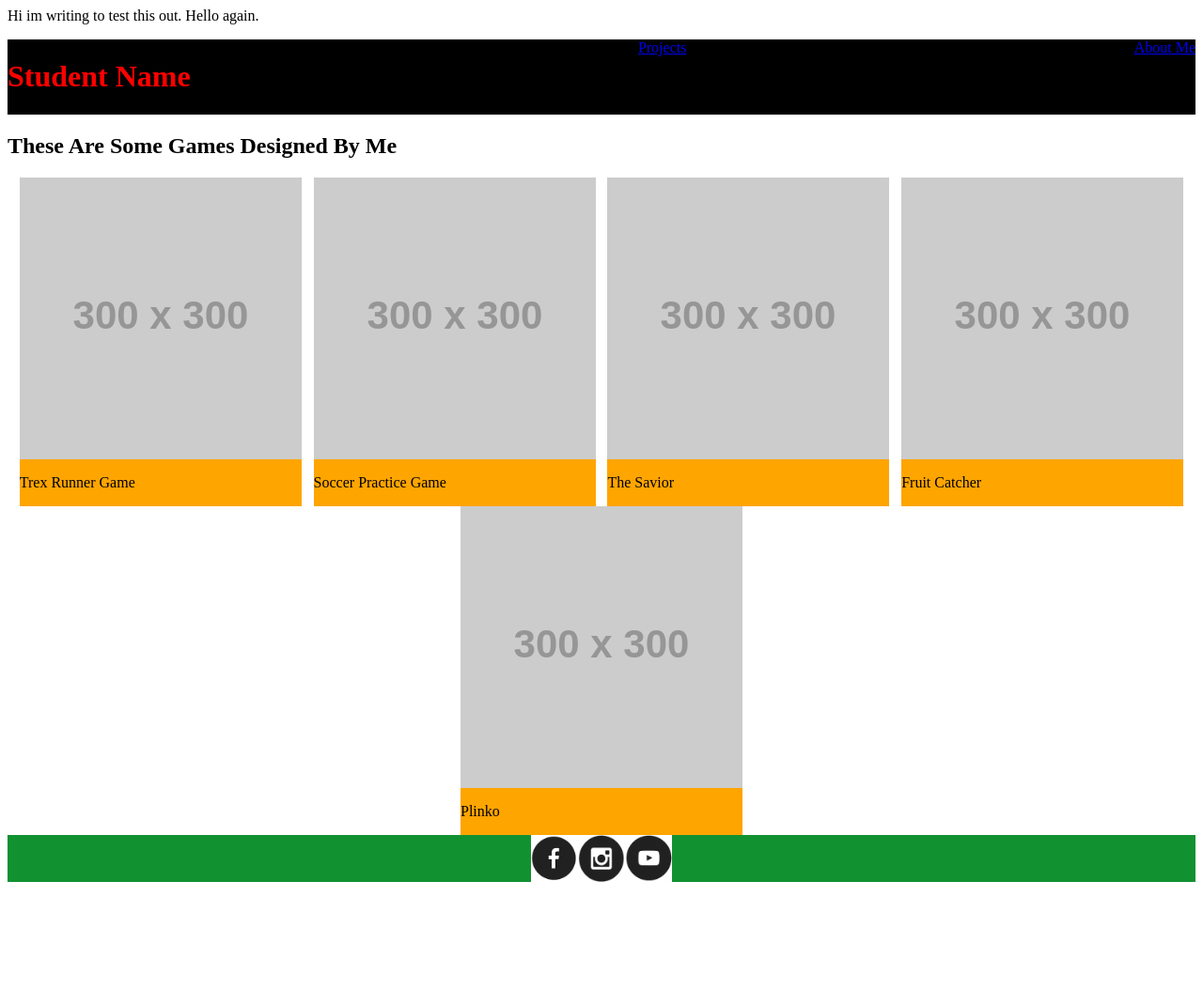
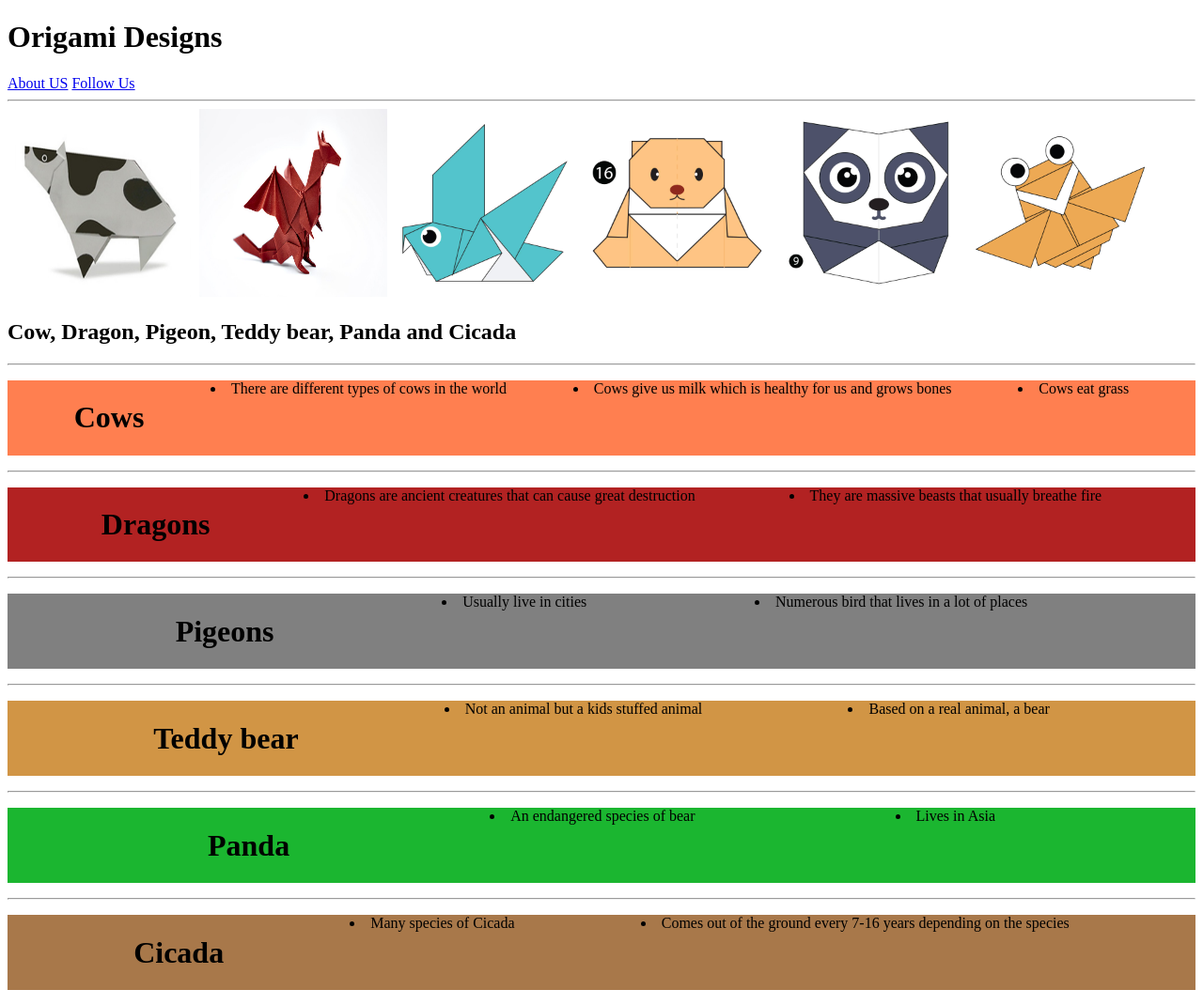
Before and after one commit to CoderJuan21/C-50, a plain HTML site: page index.html in a window 1280 px wide. Shown: the whole page at 94% size. Before the commit the page ends 947 px from the top, so only its background shows below. Drawn offline with Linux system fonts and the light colour scheme; placeholder pictures from the web are drawn by us.

Commit message:
Add files via upload

```diff
--- a/index.html
+++ b/index.html
@@ -1,62 +1,84 @@
-<DOCTYPE HTML>
+<!DOCTYPE html>
 <html>
+
 <head>
 <title>
-            My First Portfolio Page
+    Origami Designs
 </title>
+
 <link rel = "styleSheet"
 type = "text/css"
 href = "style.css"/>
+
 </head>
 
+<body>
+
+    <h1> Origami Designs</h1>
+    <a href = "about.html"> About US</a>
+    <a href="followus.html">Follow Us</a>
+
+<hr>
+    <a href = "https://www.origami-tutorial.com/origami-cow.html"> <img src = "cow.jpg" width = 200px height = 200px/></a>
+          <a href = "https://www.youtube.com/watch?v=VMnaXwivfDs"> <img src = "dragon.jpg" width = 200px height = 200px/></a>
+          <a href = "http://origami.me/pigeon/"> <img src = "pigeon.jpg" width = 200px height = 200px/></a>
+          <a href = "http://origami.me/teddy-bear/"> <img src = "teddy.jpg" width = 200px height = 200px/></a>
+          <a href = "http://origami.me/panda/"> <img src = "panda.jpg" width = 200px height = 200px/></a>
+          <a href = "http://origami.me/flying-cicada/"> <img src = "cicada.jpg" width = 200px height = 200px/></a>
+</body>
+
+<h2>Cow, Dragon, Pigeon, Teddy bear, Panda and Cicada</h2>
+<hr>
 <p>
-        Hi im writing to test this out.
-        Hello again.
+    <div class = "cow">
+    <h1> Cows </h1>
+   <li>There are different types of cows in the world</li>
+   <li>Cows give us milk which is healthy for us and grows bones</li>
+   <li>Cows eat grass</li>
+</div>
 </p>
-    <body>
-        <div class = "header">
-        <h1>
-            Student Name
-        </h1>
-        <a href = "index.html"> Projects </a>
-        <a href = "Aboutme.html"> About Me</a>
 
+<hr>
+
+    <p>
+        <div class = "dragon">
+        <h1> Dragons </h1>
+        <li>Dragons are ancient creatures that can cause great destruction</li>
+       <li> They are massive beasts that usually breathe fire</li>
     </div>
-        <h2>
-            These Are Some Games Designed By Me
-        </h2>
+    </p>
+    <hr>
+    <p>
+        <div class = "Pigeons">
+        <h1> Pigeons </h1>
+        <li>Usually live in cities</li>
+       <li> Numerous bird that lives in a lot of places</li>
+    </div>
+    </p>
+    <hr>
+    <p>
+        <div class = "Teddy">
+        <h1> Teddy bear </h1>
+        <li>Not an animal but a kids stuffed animal</li>
+       <li> Based on a real animal, a bear</li>
+    </div>
+    </p>
+    <hr>
+    <p>
+        <div class = "Panda">
+        <h1> Panda </h1>
+        <li>An endangered species of bear</li>
+       <li>Lives in Asia</li>
+    </div>
+    </p>
+    <hr>
+    <p>
+        <div class = "Cicada">
+        <h1> Cicada </h1>
+        <li>Many species of Cicada</li>
+       <li>Comes out of the ground every 7-16 years depending on the species</li>
+    </div>
+    </p>
 
-        <div class = "grid">
-        <div class = "item">
-        <a href = "https://editor.p5js.org/jazhunio980/present/YRaD6BRaO4"> <img src = "https://via.placeholder.com/300"/> </a>
-        <p> Trex Runner Game</p>
-    </div>
 
-    <div class = "item">
-        <a href = "https://studio.code.org/projects/gamelab/fhrik-rHgr2HYpJM6oHHk5G9AvEa9NfnpiPGpslnLic"> <img src = "https://via.placeholder.com/300"/> </a>
-        <p> Soccer Practice Game</p>
-    </div>
-
-        <div class = "item">
-        <a href = "https://studio.code.org/projects/gamelab/5_gwwNXT9dy2jf8CVlke374PXCLIgPKolxlEYTo9jkw"> <img src = "https://via.placeholder.com/300"/></a>
-          <p> The Savior</p>
-        </div>
-
-          <div class = "item">
-          <a href = "https://coderjuan21.github.io/project-40/"> <img src = "https://via.placeholder.com/300"/></a>
-          <p> Fruit Catcher</p>
-        </div>
-
-          <div class = "item">
-          <a href = "https://coderjuan21.github.io/Project-33/"> <img src = "https://via.placeholder.com/300"/></a>
-          <p> Plinko </p>
-        </div>
-        </div>
-
-        <div class = "footer">
-          <a href = "#"> <img src = "fb.png" width = 50 height = 50/></a>
-          <a href = "#"> <img src = "insta.png" width = 50 height = 50/></a>
-          <a href = "#"> <img src = "youtube.png" width = 50 height = 50/></a>
-        </div>
-    </body>
 </html>
--- a/style.css
+++ b/style.css
@@ -1,30 +1,44 @@
-h1{
-    color:red;
-}
 
-/**{
-    border:solid;
-}*/
 
-.header{
-    background-color:black;
-    display:flex;
-    justify-content:space-between;
-}
-
-.grid{
+.cow{
     display: flex;
     flex-wrap: wrap;
     justify-content:space-evenly;
+    background-color:coral;
+
 }
 
-.footer{
-    background-color: #129131;
-    display:flex;
-    justify-content: center;
+.dragon{
+    display: flex;
+    flex-wrap: wrap;
+    justify-content:space-evenly;
+    background-color:firebrick;
 }
 
-.item{
-    background-color: orange;
+.Pigeons{
+    display: flex;
+    flex-wrap: wrap;
+    justify-content:space-evenly;
+    background-color:grey;
+}
 
+.Teddy{
+    display: flex;
+    flex-wrap: wrap;
+    justify-content:space-evenly;
+    background-color:rgb(209, 149, 69);
 }
+
+.Panda{
+    display: flex;
+    flex-wrap: wrap;
+    justify-content:space-evenly;
+    background-color:rgb(27, 182, 48);
+}
+
+.Cicada{
+    display: flex;
+    flex-wrap: wrap;
+    justify-content:space-evenly;
+    background-color:rgb(168, 120, 74);
+}
```
Also changed, not shown: cicada.jpg (added), cow.jpg (added), dragon.jpg (added), juan.jfif (added), panda.jpg (added), pigeon.jpg (added), teddy.jpg (added). Lines whose indentation alone changed are shown as unchanged.
